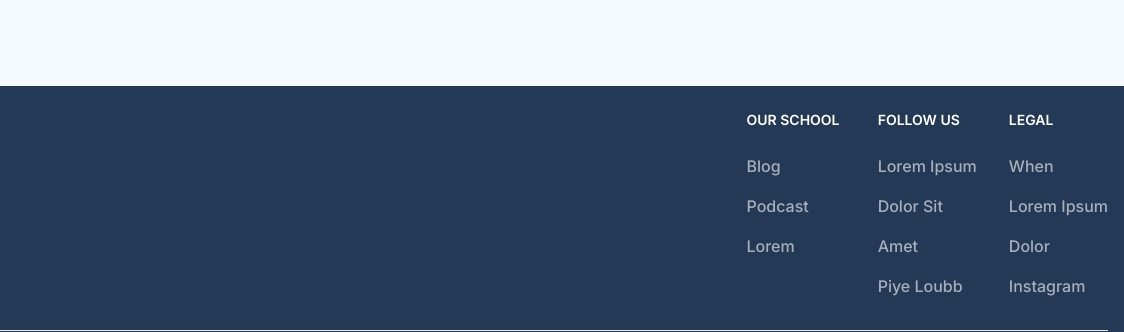
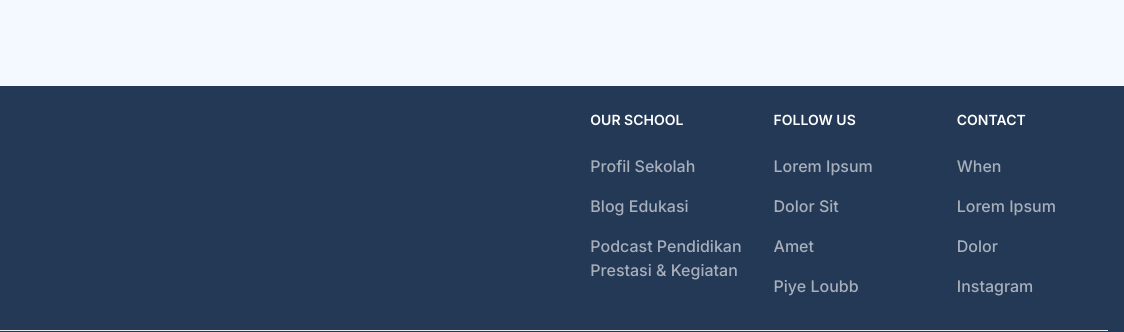
Before and after one commit to MDafaAdiwinata/psb-kelompok1, a website: page index.html in a window 1280 px wide. Shown: the part 3620-3952 px from the top of the page, 156-1280 px from the left. Drawn offline with nearby package versions, Linux system fonts and the light colour scheme.

Commit message:
Update Index, Footer Awal

```diff
--- a/index.html
+++ b/index.html
@@ -298,7 +298,8 @@
                                 Pengumuman Hasil Seleksi PPDB
                             </h3>
                             <p class="text-sm text-[var(--txt-primary)]/60">
-                                Pengumuman resmi daftar siswa baru yang diterima, serta informasi lanjutan mengenai daftar ulang dan persiapan tahun ajaran baru.
+                                Pengumuman resmi daftar siswa baru yang diterima, serta informasi lanjutan mengenai
+                                daftar ulang dan persiapan tahun ajaran baru.
                             </p>
                         </div>
                         <div class="flex items-center text-sm text-[var(--txt-primary)]/60">
@@ -590,13 +591,24 @@
                         <h2 class="mb-6 text-sm font-semibold text-[var(--txt-secondary)] uppercase">Our School</h2>
                         <ul class="text-[var(--txt-secondary)]/60 font-medium">
                             <li class="mb-4">
-                                <a href="" class="hover:underline">Blog</a>
+                                <a href="" class="hover:underline">
+                                    Profil Sekolah
+                                </a>
                             </li>
                             <li class="mb-4">
-                                <a href="" class="hover:underline">Podcast</a>
+                                <a href="" class="hover:underline">
+                                    Blog Edukasi
+                                </a>
                             </li>
                             <li>
-                                <a href="" class="hover:underline">Lorem</a>
+                                <a href="" class="hover:underline">
+                                    Podcast Pendidikan
+                                </a>
+                            </li>
+                            <li>
+                                <a href="" class="hover:underline">
+                                    Prestasi & Kegiatan
+                                </a>
                             </li>
                         </ul>
                     </div>
@@ -618,7 +630,9 @@
                         </ul>
                     </div>
                     <div>
-                        <h2 class="mb-6 text-sm font-semibold text-[var(--txt-secondary)] uppercase">Legal</h2>
+                        <h2 class="mb-6 text-sm font-semibold text-[var(--txt-secondary)] uppercase">
+                            CONTACT
+                        </h2>
                         <ul class="text-[var(--txt-secondary)]/60 font-medium">
                             <li class="mb-4">
                                 <a href="#" class="hover:underline">When</a>
```
Also changed, not shown: output.css.
